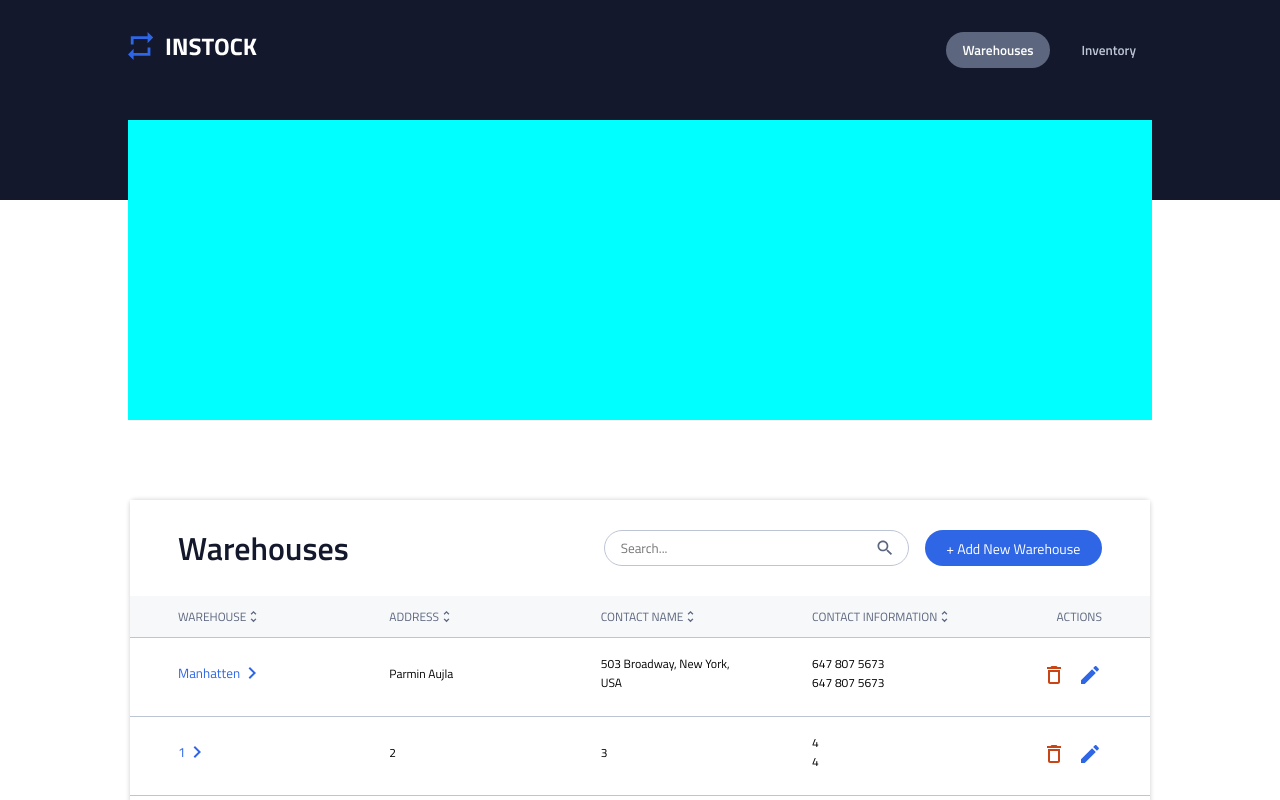
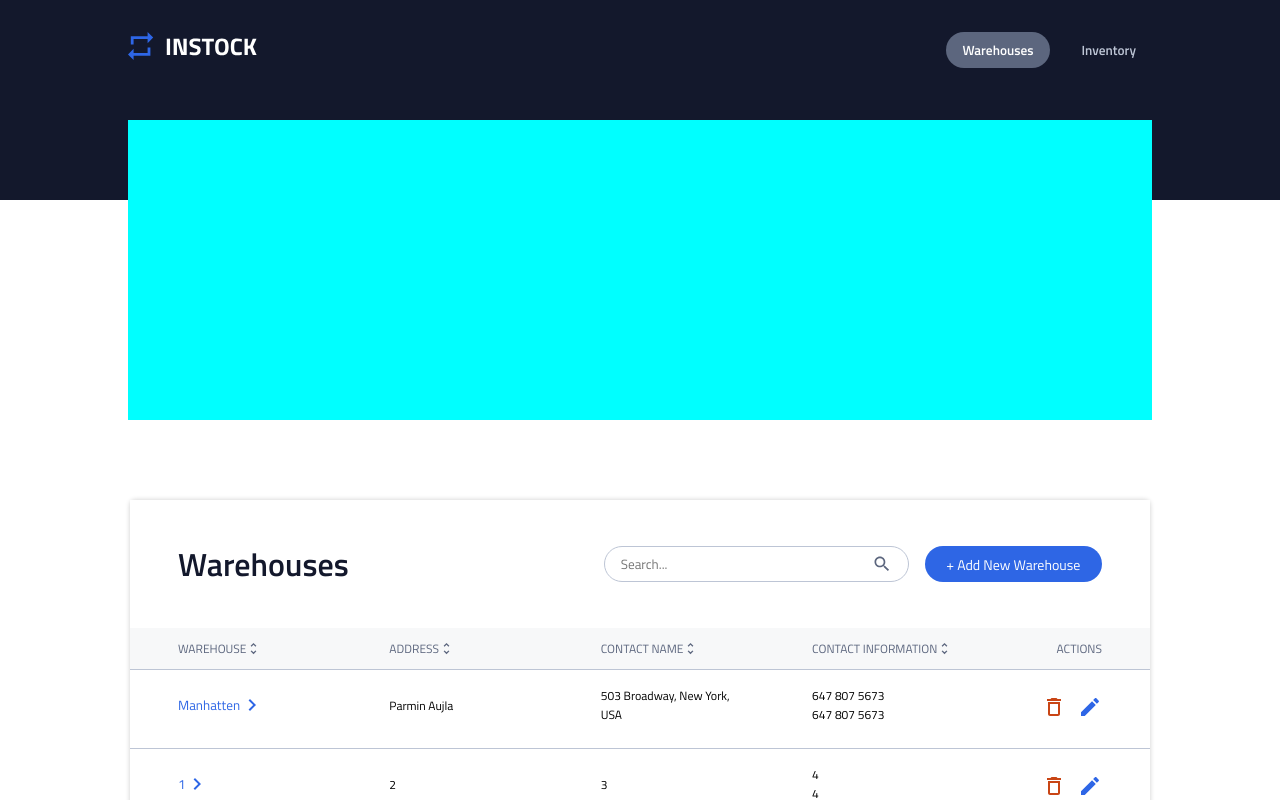
Before and after one commit to ATrainstation/InStock, a React (Vite) app: page / in a window 1280 px wide. Shown: the top 800 px of the page. Built offline with nearby package versions, Linux system fonts and the light colour scheme.

Commit message:
feat(neil-9): :lipstick: fix search bar styling and padding

```diff
--- a/src/components/WareHouse/WareHouse.scss
+++ b/src/components/WareHouse/WareHouse.scss
@@ -18,7 +18,7 @@
   background-color: $white;
   display: flex;
   justify-content: space-between;
-  padding: 1.5rem 1.5rem 1.5rem 1.5rem;
+  padding: 2.5rem;
   flex-direction: column;
   text-align: start;
   &__title {
@@ -34,7 +34,7 @@
     box-sizing: border-box;
     background-image: url(../../assets/icons/search-24px.svg);
     background-repeat: no-repeat;
-    background-position: 10rem;
+    background-position: center right 1rem;
     background-size: 20px;
     width: 100%;
     border: 0.5px solid #bdc5d5;
@@ -72,7 +72,6 @@
     justify-content: end;
     align-items: center;
     &__search {
-      background-position: 160px;
       width: 47%;
       margin: 0;
       margin-right: 1rem;
@@ -126,7 +125,6 @@ width: 22%;
   .header-interactive {
     &__search {
       width: 55%;
-      background-position: 270px;
     }
 
     &__add {
```
